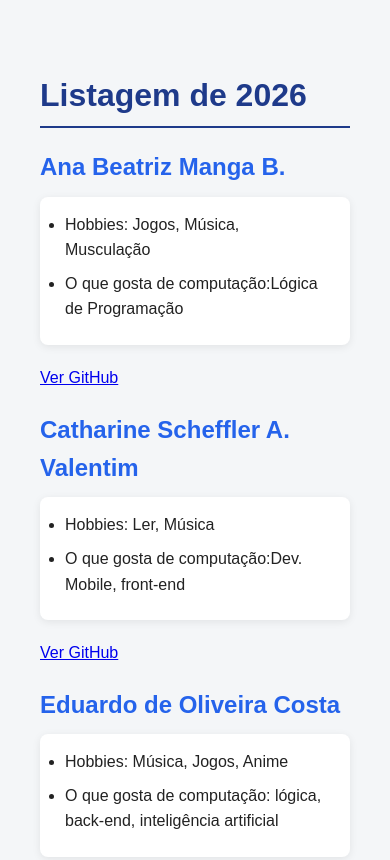
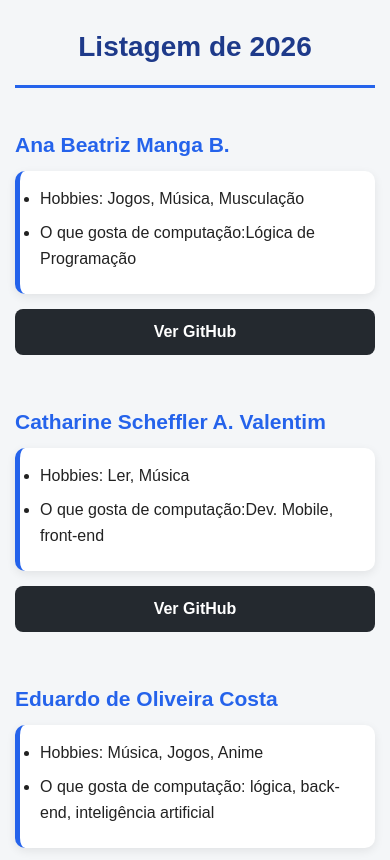
Before and after one commit to bruno88/aula_fptc_18_05, a plain HTML site: page index.html in a window 390 px wide. Shown: the top 860 px of the page. Drawn offline with Linux system fonts and the light colour scheme.

Commit message:
Refactor styles in style.css for improved layout

```diff
--- a/style.css
+++ b/style.css
@@ -6,32 +6,79 @@
 
 body {
     font-family: Arial, Helvetica, sans-serif;
-    background-color: #f4f6f8;
+    background: #f4f6f8;
     color: #222;
-    padding: 40px;
+    max-width: 900px;
+    margin: 0 auto;
+    padding: 40px 20px;
     line-height: 1.6;
 }
 
 h1 {
+    text-align: center;
     color: #1e3a8a;
-    margin: 30px 0 15px;
-    border-bottom: 2px solid #1e3a8a;
-    padding-bottom: 5px;
+    font-size: 36px;
+    margin-bottom: 40px;
+    padding-bottom: 15px;
+    border-bottom: 3px solid #2563eb;
 }
 
 h2 {
     color: #2563eb;
-    margin-top: 20px;
+    font-size: 24px;
+    margin-top: 30px;
+    margin-bottom: 10px;
 }
 
 ul {
     background-color: #ffffff;
-    padding: 15px 25px;
-    margin: 10px 0 20px;
-    border-radius: 8px;
-    box-shadow: 0 2px 8px rgba(0, 0, 0, 0.08);
+    padding: 18px 25px;
+    margin-bottom: 15px;
+    border-radius: 10px;
+    box-shadow: 0 3px 10px rgba(0, 0, 0, 0.08);
+    border-left: 5px solid #2563eb;
 }
 
 li {
     margin-bottom: 8px;
 }
+
+.botao-github {
+    display: inline-block;
+    background-color: #24292f;
+    color: #ffffff;
+    text-decoration: none;
+    padding: 10px 18px;
+    border-radius: 8px;
+    font-weight: bold;
+    margin-bottom: 20px;
+    transition: 0.3s;
+}
+
+.botao-github:hover {
+    background-color: #2563eb;
+    transform: scale(1.04);
+}
+
+@media (max-width: 600px) {
+    body {
+        padding: 25px 15px;
+    }
+
+    h1 {
+        font-size: 28px;
+    }
+
+    h2 {
+        font-size: 21px;
+    }
+
+    ul {
+        padding: 15px 20px;
+    }
+
+    .botao-github {
+        width: 100%;
+        text-align: center;
+    }
+}
```
